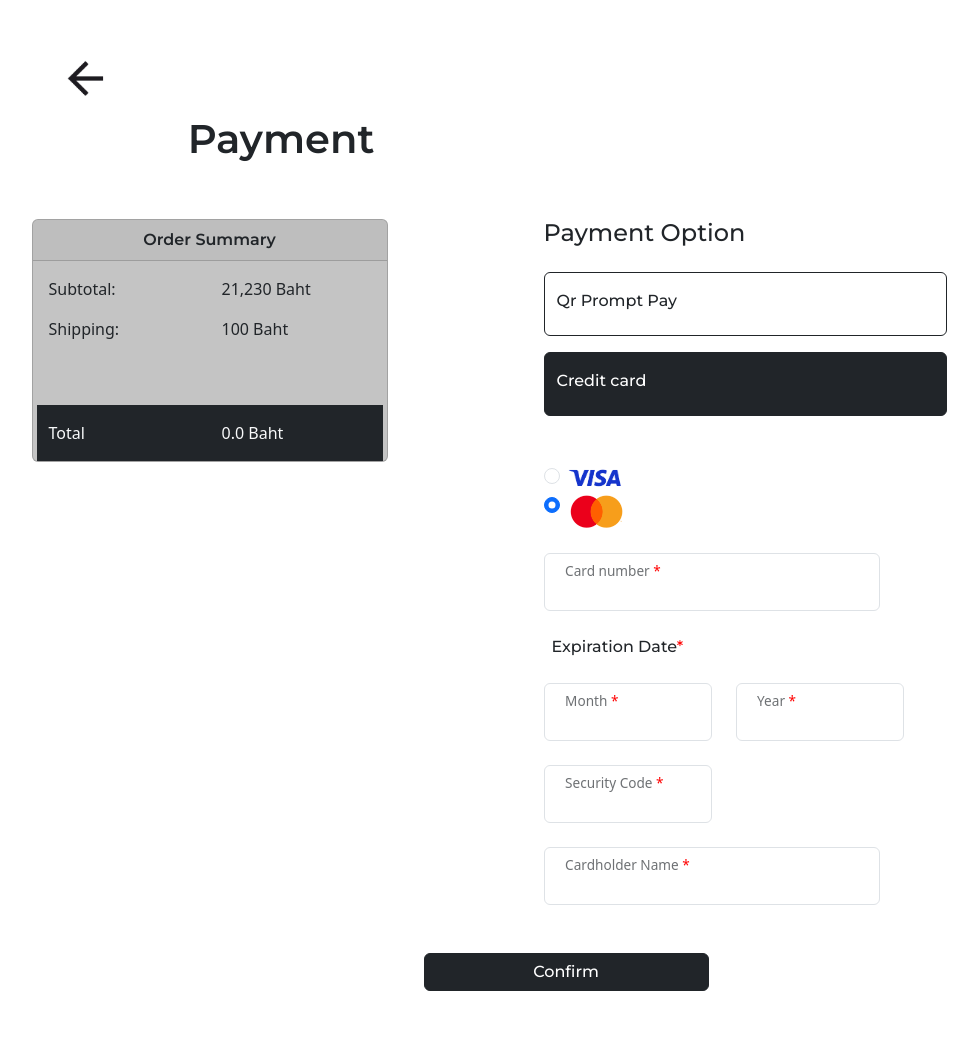
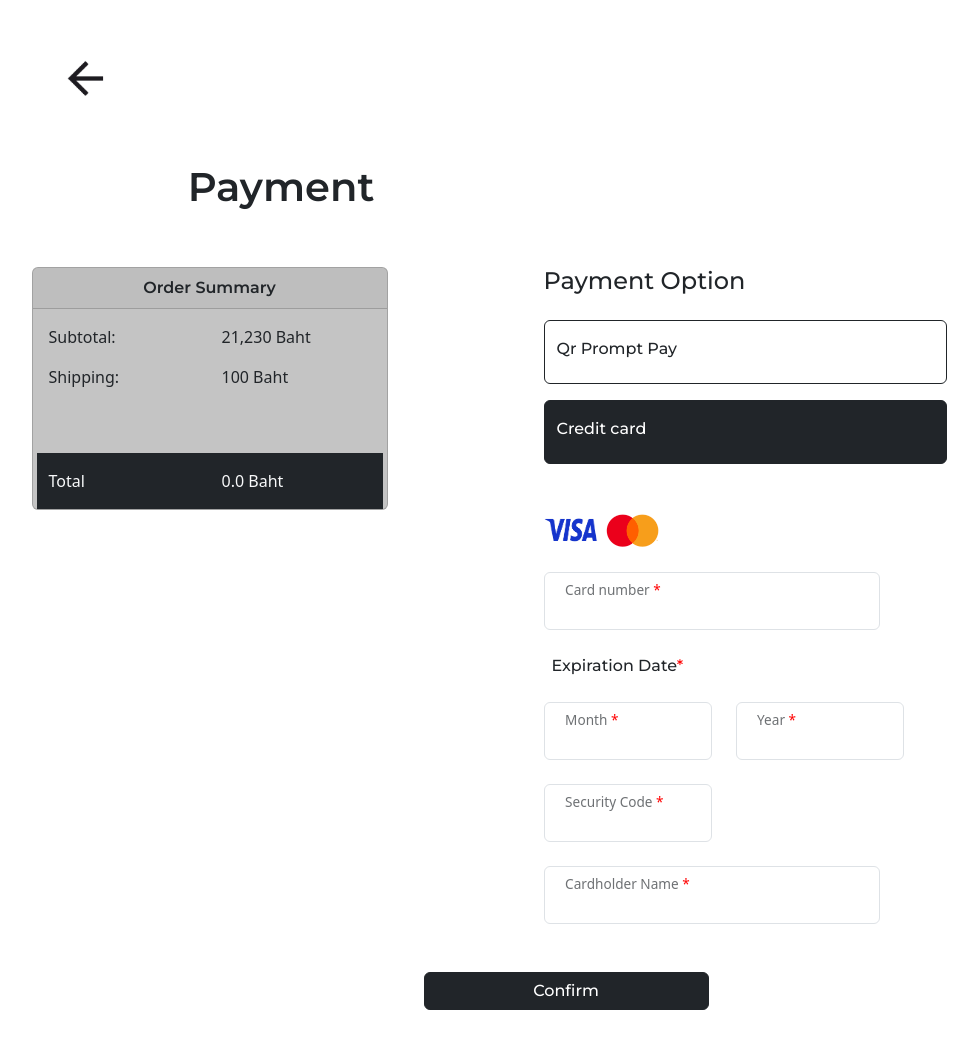
Before and after one commit to BKOPYZ/kendoshop, a Django app: template templates/payment/payment.html in a window 1280 px wide, after a click on "Credit card". Shown: the part 115-1165 px from the top of the page, without its empty margins (74-1052 px from the left). Run offline with Django 5.2, Linux system fonts and the light colour scheme; the template is opened without the code that fills it, so the values that code supplies are empty; some libraries are stand-ins or nearby versions.

Commit message:
Revert "fix: I do not know"
This reverts commit 2e826c4fba5529c635757492502e775769e50a3e.

```diff
--- a/templates/payment/payment.html
+++ b/templates/payment/payment.html
@@ -11,7 +11,7 @@
       {% csrf_token %}
       <div class="container">
         <div class="row">
-          <h1 class="montserrat-bold text-center col-6 pt-1">Payment</h1>
+          <h1 class="montserrat-bold text-center col-6 mt-5 pt-1">Payment</h1>
         </div>
         <div class="row justify-content-center">
           <div class="col-lg-4 col-8 mt-5">
@@ -70,50 +70,34 @@
 
               {% if user.is_authenticated %}
               <!-- TODO :OAT PLEASE IMPLEMENT this -->
-              <div class="collapse mt-2 col-10" id="credit" data-bs-parent="#accordion">
-                <div class="row d-flex justify-content-center my-2">
+              <div class="collapse mt-5 col-10 ms-5" id="credit" data-bs-parent="#accordion">
+                <div class="row d-flex justify-content-center">
                   <input type="radio" class="btn-check" name="options" id="card1" />
-                  <label class="btn btn-outline-dark col-8 d-flex" for="card1">
-                    <img src="../../static/assets/imgs/visa.png" alt="visa" style="width: auto; height:40px;" />
-                    <div>
-                      <p class="montserrat-light text-start">Card 1:</p>
-                      <p class="montserrat-light text-start">
-                        Card Number : xxx-xxx-xxx-<span>178</span>
-                      </p>
-                    </div>
+                  <label class="btn btn-outline-dark col-8" for="card1">
+                    <img src="../../static/assets/imgs/visa.png" alt="visa" style="width: 60px" />
+                    <p class="montserrat-light">Card 1:</p>
+                    <p class="montserrat-light">
+                      Card Number : xxx-xxx-xxx-<span>178</span>
+                    </p>
                   </label>
                 </div>
-                <div class="row d-flex justify-content-center my-2">
+                <div class="row d-flex justify-content-center">
                   <input type="radio" class="btn-check" name="options" id="card2" />
-                  <label class="btn btn-outline-dark col-8 d-flex" for="card2">
-                    <img src="../../static/assets/imgs/master.png" alt="master" style="width: auto; height:40px;" />
-                    <div>
-                      <p class="montserrat-light text-start">Card 2:</p>
-                      <p class="montserrat-light text-start">
-                        Card Number : xxx-xxx-xxx-<span>234</span>
-                      </p>
-                    </div>
+                  <label class="btn btn-outline-dark col-8" for="card2">
+                    <img src="../../static/assets/imgs/visa.png" alt="visa" style="width: 60px" />
+                    <p class="montserrat-light">Card 1:</p>
+                    <p class="montserrat-light">
+                      Card Number : xxx-xxx-xxx-<span>178</span>
+                    </p>
                   </label>
-                </div>
-                <div class="row d-flex justify-content-center my-2">
-                  <!--Jeng: Pleas link this to new_payment_page-->
-                  <a href="" class="btn btn-outline-dark w-25">Add Card</a>
                 </div>
               </div>
 
               {% else %}
               <div class="collapse mt-5 col-10 ms-5" id="credit" data-bs-parent="#accordion">
-                <div class="form-check">
-                  <input class="form-check-input" type="radio" name="cardChoices" id="visa">
-                  <label class="form-check-label" for="visa">
-                    <img src="../../static/assets/imgs/visa.png" alt="visa" style="width: 60px" />
-                  </label>
-                </div>
-                <div class="form-check">
-                  <input class="form-check-input" type="radio" name="cardChoices" id="master" checked>
-                  <label class="form-check-label" for="master">
-                    <img src="../../static/assets/imgs/master.png" alt="visa" style="width: 60px" />
-                  </label>
+                <div class="d-flex">
+                  <img src="../../static/assets/imgs/visa.png" alt="visa" style="width: 60px" />
+                  <img src="../../static/assets/imgs/master.png" alt="visa" style="width: 60px" />
                 </div>
 
                 <div class="mt-4">
@@ -150,7 +134,7 @@
                 </div>
               </div>
               {% endif %}
-              <div class="collapse col-10" id="cash" data-bs-parent="#accordion"></div>
+              <div class="collapse mt-5 col-10" id="cash" data-bs-parent="#accordion"></div>
             </div>
           </div>
         </div>
```
Also changed, not shown: templates/payment/payment_new_payment.html (deleted, +0 -63 lines), kendo_shop.db.
